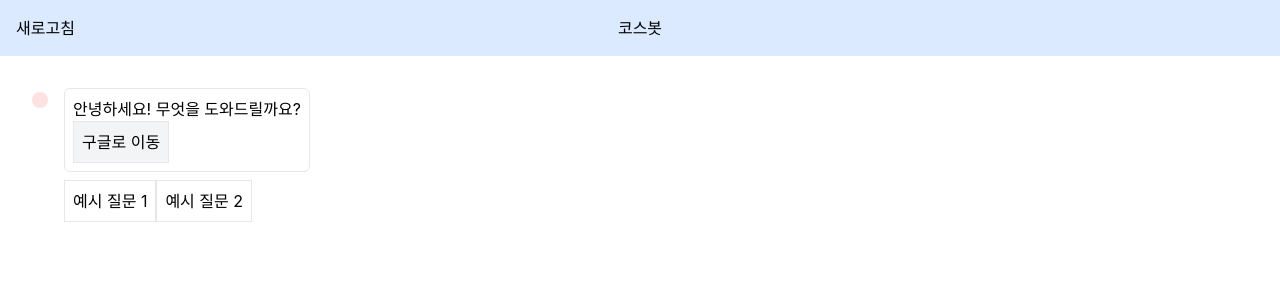
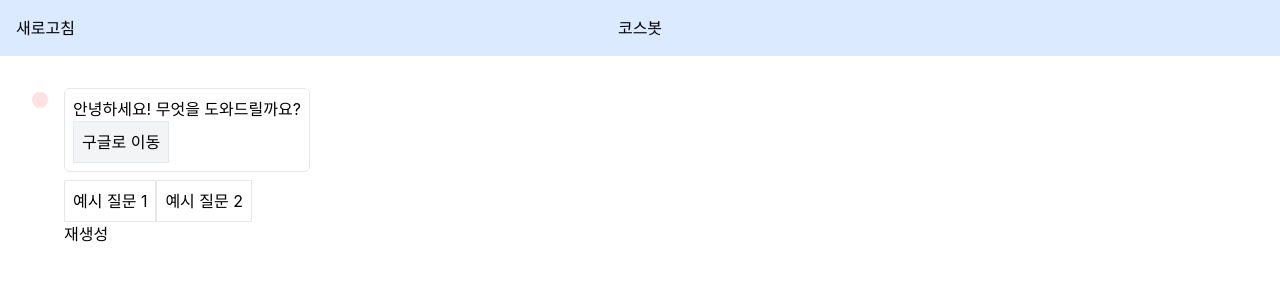
Before and after one commit to hasangwon/gentlepie-test, a Next.js app: page / in a window 1280 px wide. Shown: the top 296 px of the page. Built offline with nearby package versions, Linux system fonts and the light colour scheme; a web font is replaced by a local one; what axios-mock-adapter would draw is missing.

Commit message:
Update : 클립보드 복사, 재생성 버튼 구현

```diff
--- a/package.json
+++ b/package.json
@@ -16,6 +16,7 @@
     "react-dom": "^18"
   },
   "devDependencies": {
+    "@types/axios": "^0.14.0",
     "@types/node": "^20",
     "@types/react": "^18",
     "@types/react-dom": "^18",
--- a/src/components/MessageBox/ChatMessage.tsx
+++ b/src/components/MessageBox/ChatMessage.tsx
@@ -10,9 +10,14 @@ const ChatMessage: React.FC<ChatMessageProps> = ({
   message,
   onButtonClick,
 }) => {
+  const handleCopy = () => {
+    navigator.clipboard.writeText(message.content);
+    alert("Message copied to clipboard");
+  };
+
   return (
     <div
-      className={`gap-4 items-start m-4 ${
+      className={`relative gap-4 items-start m-4 ${
         message.sender === "bot"
           ? "flex justify-start"
           : "flex flex-row-reverse"
@@ -23,6 +28,7 @@ const ChatMessage: React.FC<ChatMessageProps> = ({
           message.sender === "bot" ? "bg-red-100 " : "bg-blue-100 "
         }`}
       />
+      <div className="relative group">
         {(() => {
           switch (message.type) {
             case "text":
@@ -36,7 +42,9 @@ const ChatMessage: React.FC<ChatMessageProps> = ({
                       {message.url && (
                         <button
                           className="border p-2 bg-gray-100"
-                        onClick={() => window.open(message.url?.link, "_blank")}
+                          onClick={() =>
+                            window.open(message.url?.link, "_blank")
+                          }
                         >
                           {message.url?.text}
                         </button>
@@ -84,6 +92,23 @@ const ChatMessage: React.FC<ChatMessageProps> = ({
               return null;
           }
         })()}
+        {message.sender === "bot" && (
+          <>
+            <button
+              onClick={handleCopy}
+              className="absolute top-0 right-[-3rem] bg-gray-200 p-1 rounded text-xs opacity-0 group-hover:opacity-100 transition-opacity"
+            >
+              Copy
+            </button>
+            <button
+              className=""
+              onClick={() => onButtonClick(message?.question || "")}
+            >
+              재생성
+            </button>
+          </>
+        )}
+      </div>
     </div>
   );
 };
--- a/src/hooks/useChat.ts
+++ b/src/hooks/useChat.ts
@@ -43,6 +43,7 @@ const useChat = () => {
     try {
       const botResponse = await sendMessage(messageContent);
       console.log(botResponse,'asd')
+      botResponse.question = messageContent;
       setMessages((prevMessages) => [...prevMessages, botResponse]);
     } catch (error) {
       console.error("Failed to fetch bot response:", error);
--- a/src/types/messageType.ts
+++ b/src/types/messageType.ts
@@ -3,6 +3,7 @@ export type BaseMessage = {
     sender: "user" | "bot";
     content: string;
     url?: {link: string, text: string};
+    question?: string;
     timestamp: number;
 };
 
```
Also changed, not shown: 1 other file (tests, documents, lock files or other folders). Lines whose indentation alone changed are shown as unchanged.
